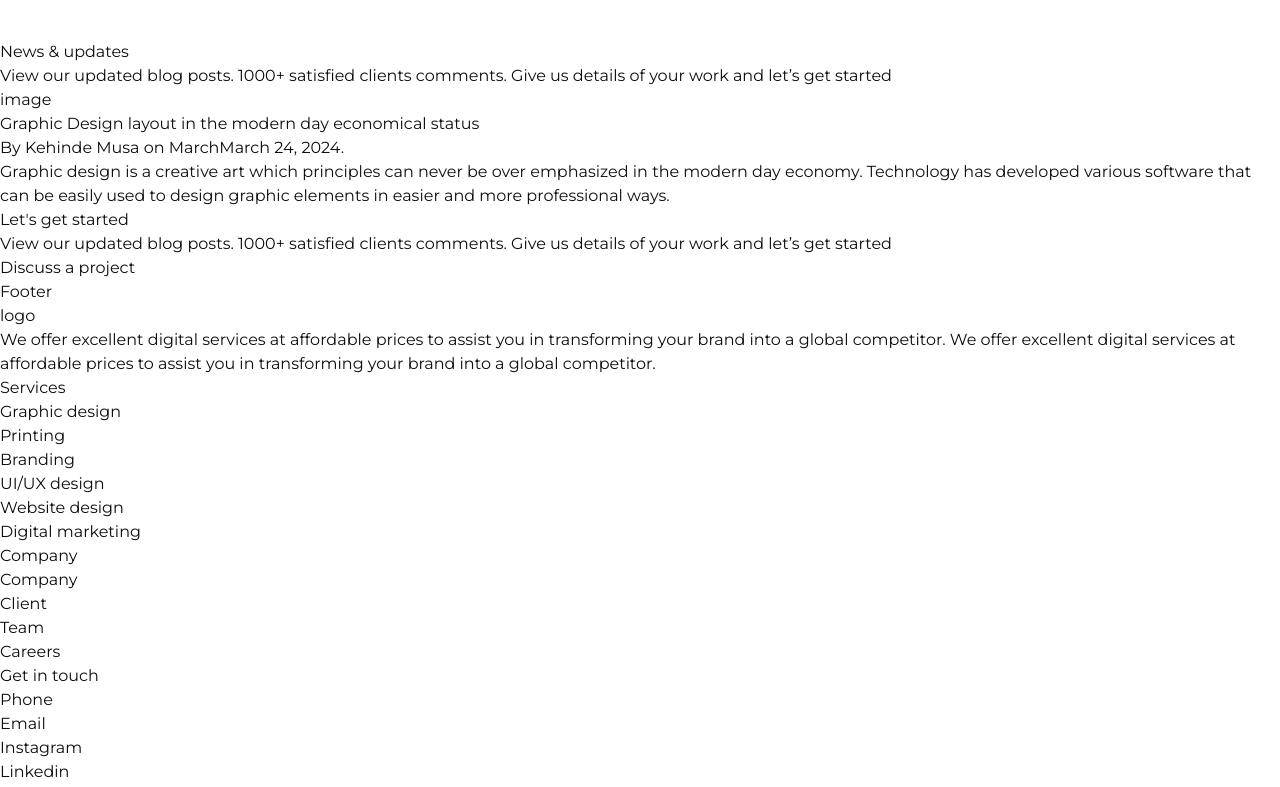
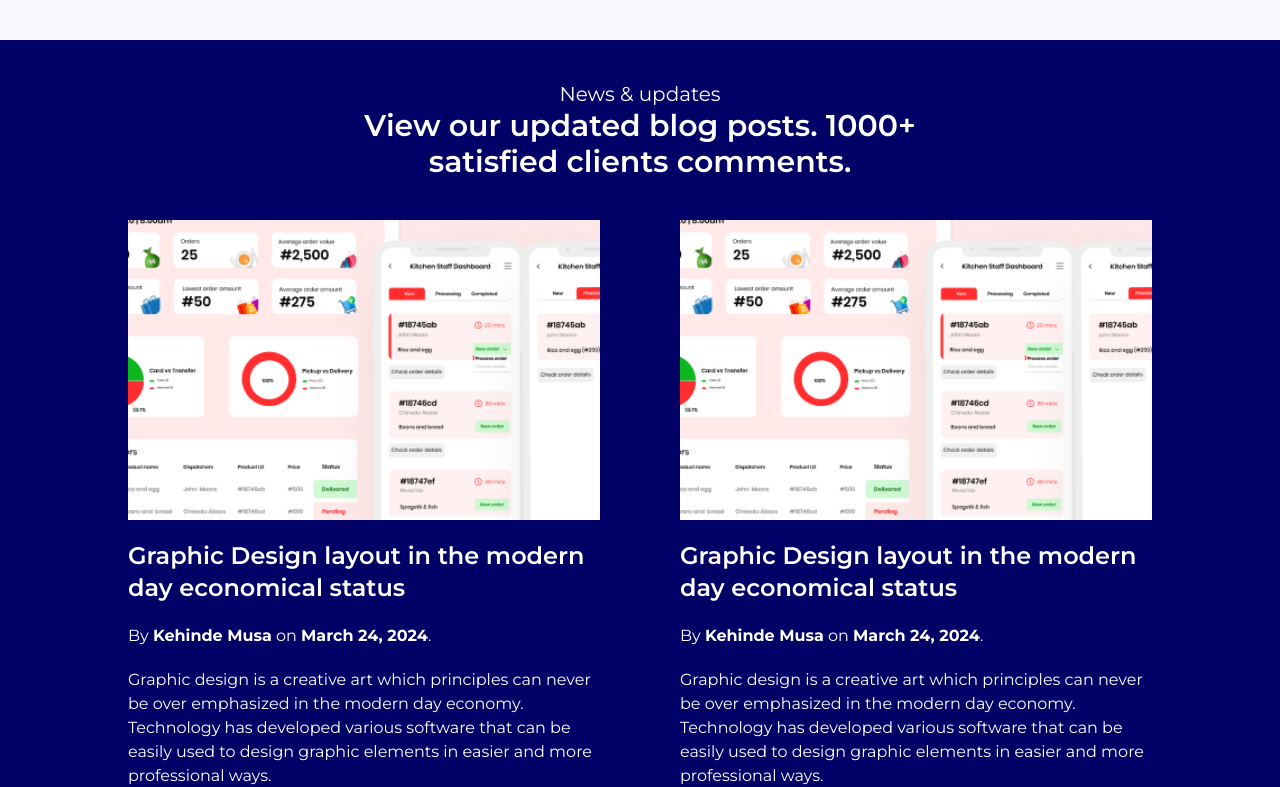
Before and after one commit to ogunsolahabib/lativity, a Next.js app: page / in a window 1280 px wide. Shown: the part 4551-5338 px from the top of the page. Built offline with nearby package versions, Linux system fonts and the light colour scheme.

Commit message:
blog articles section

```diff
--- /dev/null
+++ b/src/app/components/ui/blog-article-card.tsx
@@ -0,0 +1,19 @@
+import Image from "next/image";
+
+export default function BlogArticleCard() {
+    return <article>
+        <div className="flex flex-col gap-2 md:gap-5">
+            <div className="relative w-full h-[300px]">
+                <Image src="/images/project-1.png" alt="blog" layout="fill" className="object-cover" />
+            </div>
+            <h3 className="font-semibold text-2xl">Graphic Design layout in the modern
+                day economical status</h3>
+            <div>By <span className="font-bold">{"Kehinde Musa"}</span> on <span className="font-bold"><time dateTime="2024-03-24">{"March 24, 2024"}</time></span>.</div>
+            <p>Graphic design is a creative art which principles can
+                never be over emphasized in the modern day economy.
+                Technology has developed various software that can
+                be easily used to design graphic elements in easier and
+                more professional ways.</p>
+        </div>
+    </article>
+}
--- a/src/app/page.tsx
+++ b/src/app/page.tsx
@@ -13,6 +13,7 @@ import {
 } from "@/components/ui/carousel"
 import ProjectsCarousel from "./components/sections/ProjectsCarousel";
 import StarRating from "./components/ui/star-rating";
+import BlogArticleCard from "./components/ui/blog-article-card";
 
 const services = [{ name: 'Graphic design', image: '/images/services_graphic-design.png', description: 'We offer excellent graphic design services at affordable prices to transform your brand.' },
 { name: 'Printing', image: '/images/services_printing.png', description: 'We offer excellent and quality printing services at affordable prices to transform your brand.' },
@@ -138,8 +139,7 @@ export default function Home() {
           <a href="#" className="block w-fit mx-auto mt-10 bg-l_blue text-white px-10 py-5 rounded-md">View all works</a>
         </div>
       </section>
-      <section id="reviews" className="py-10">
-
+      <section id="reviews" className="py-10 bg-[#F8F8FD]">
         <div className="text-center">
           <h2 className="section__heading--main">Client reviews</h2>
           <p className="section__heading--sub mx-auto w-full md:w-1/2">1000+ satisfied clients comments. Give us details of your work and let’s get started</p>
@@ -157,26 +157,21 @@ export default function Home() {
           <div className="hidden md:block w-1/3 h-[24rem] md:h-[650px] bg-[url('/images/reviews-right-bg.png')] bg-no-repeat bg-contain bg-right md:-ml-10 -mt-20"></div>
 
         </div>
+      </section>
+      <section id="blog" className="py-10 bg-l_blue text-white">
+        <div className="section__container">
+          <div className="text-center">
+            <h2 className="text-xl">News & updates</h2>
+            <p className="text-3xl font-semibold mx-auto w-full md:w-1/2">View our updated blog posts. 1000+ satisfied clients comments.</p>
+          </div>
+          <div className="mt-10">
+            <div className="grid grid-cols-1 md:grid-cols-2 gap-6 md:gap-10 lg:gap-20 justify-center mx-auto max-w-5xl">
+              <BlogArticleCard />
+              <BlogArticleCard />
+            </div>
+          </div>
+        </div>
 
-
-
-      </section>
-      <section id="blog">
-        <h2>News & updates</h2>
-        <p>View our updated blog posts. 1000+ satisfied clients comments. Give us details of your work and let’s get started</p>
-        <div>
-          <article>
-            <div>image</div>
-            <h3>Graphic Design layout in the modern
-              day economical status</h3>
-            <div>By {"Kehinde Musa"} on <time dateTime="2024-03-24">{"MarchMarch 24, 2024"}</time>.</div>
-            <p>Graphic design is a creative art which principles can
-              never be over emphasized in the modern day economy.
-              Technology has developed various software that can
-              be easily used to design graphic elements in easier and
-              more professional ways.</p>
-          </article>
-        </div>
       </section>
       <section id="blog">
         <h2>Let&apos;s get started</h2>
```
